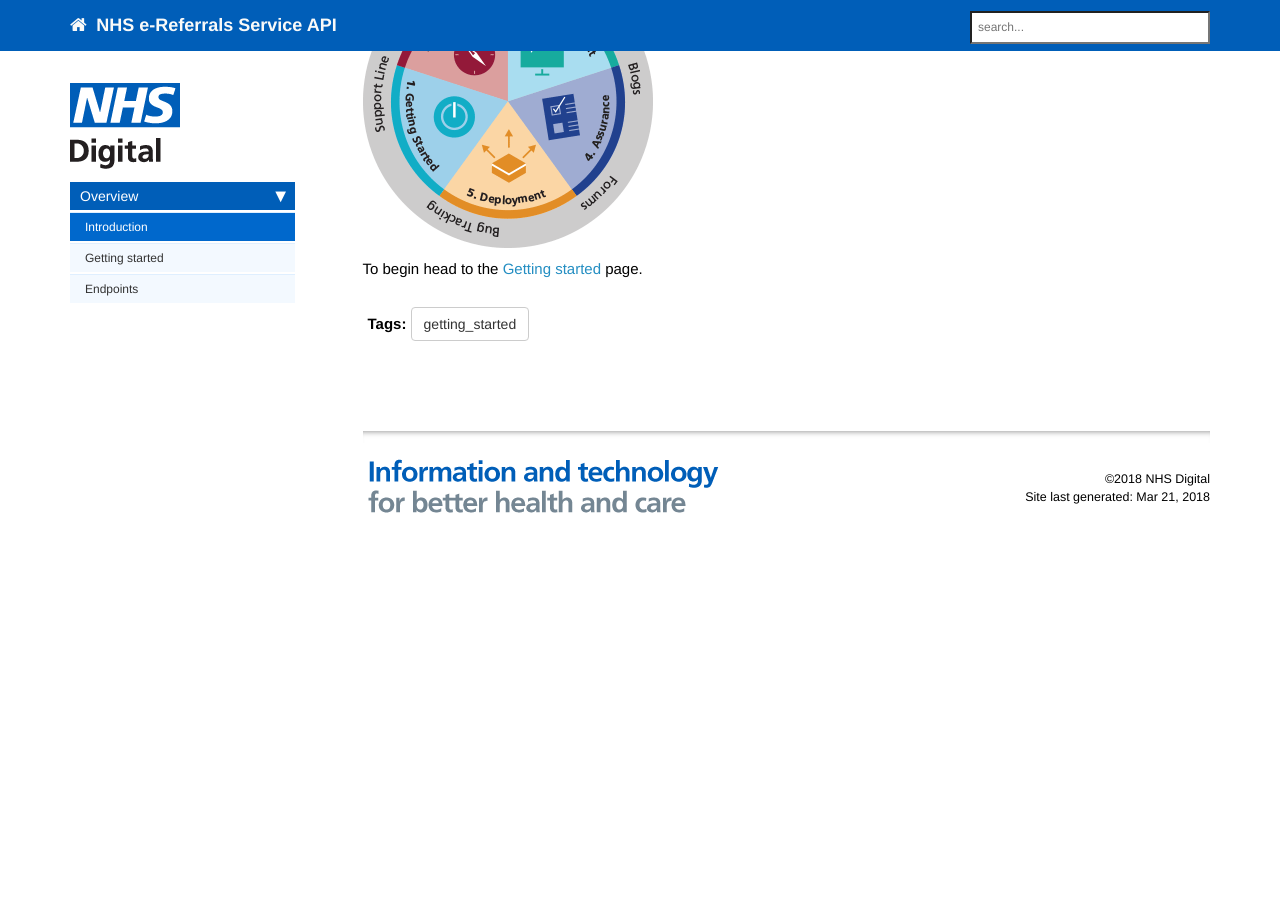
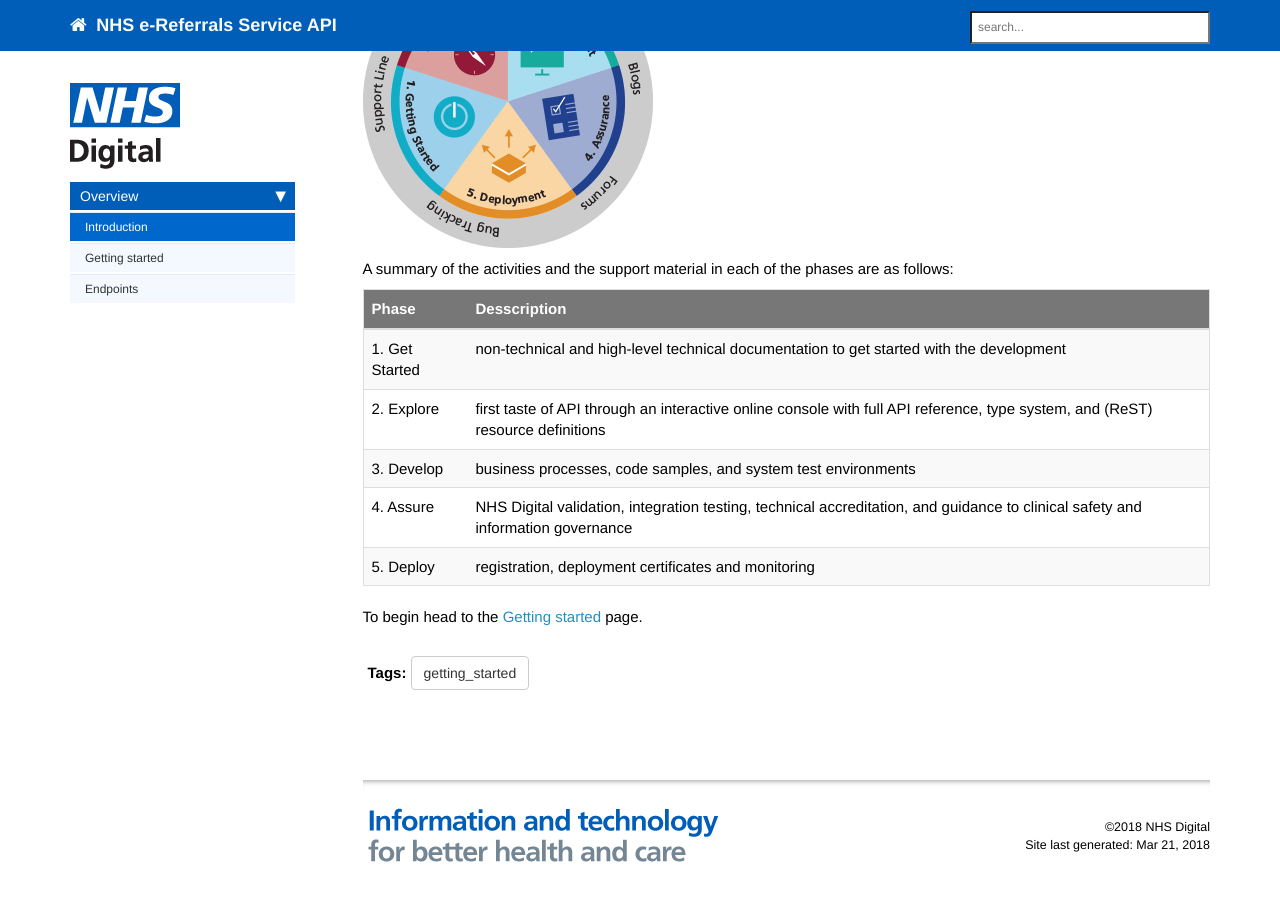
Before and after one commit to wurble369/websitetest, a Jekyll site: the page built from index.md, in a window 1280 px wide and 900 px high, scrolled down 573 px. Built offline with Jekyll 4.4.1, drawn with Linux system fonts in a browser that asks for light colours; nearby versions of some CDN libraries; comment, search, counter and statistics services are not loaded; before the commit the page ends 1148 px from its top, so only the background shows below that.

Commit message:
Added markdown table

```diff
--- a/index.md
+++ b/index.md
@@ -24,4 +24,14 @@ The site has five main parts. Each aligns to a phase of development and partner
 
 {% include ecosystem.html %}
 
+A summary of the activities and the support material in each of the phases are as follows:
+
+|Phase|Desscription|
+|---|---|
+|1. Get Started|non-technical and high-level technical documentation to get started with the development|
+|2. Explore|first taste of API through an interactive online console with full API reference, type system, and (ReST) resource definitions|
+|3. Develop|business processes, code samples, and system test environments|
+|4. Assure|NHS Digital validation, integration testing, technical accreditation, and guidance to clinical safety and information governance|
+|5. Deploy|registration, deployment certificates and monitoring|
+
 To begin head to the [Getting started](overview_engage.html) page.
```
Also changed, not shown: 1 other file.
